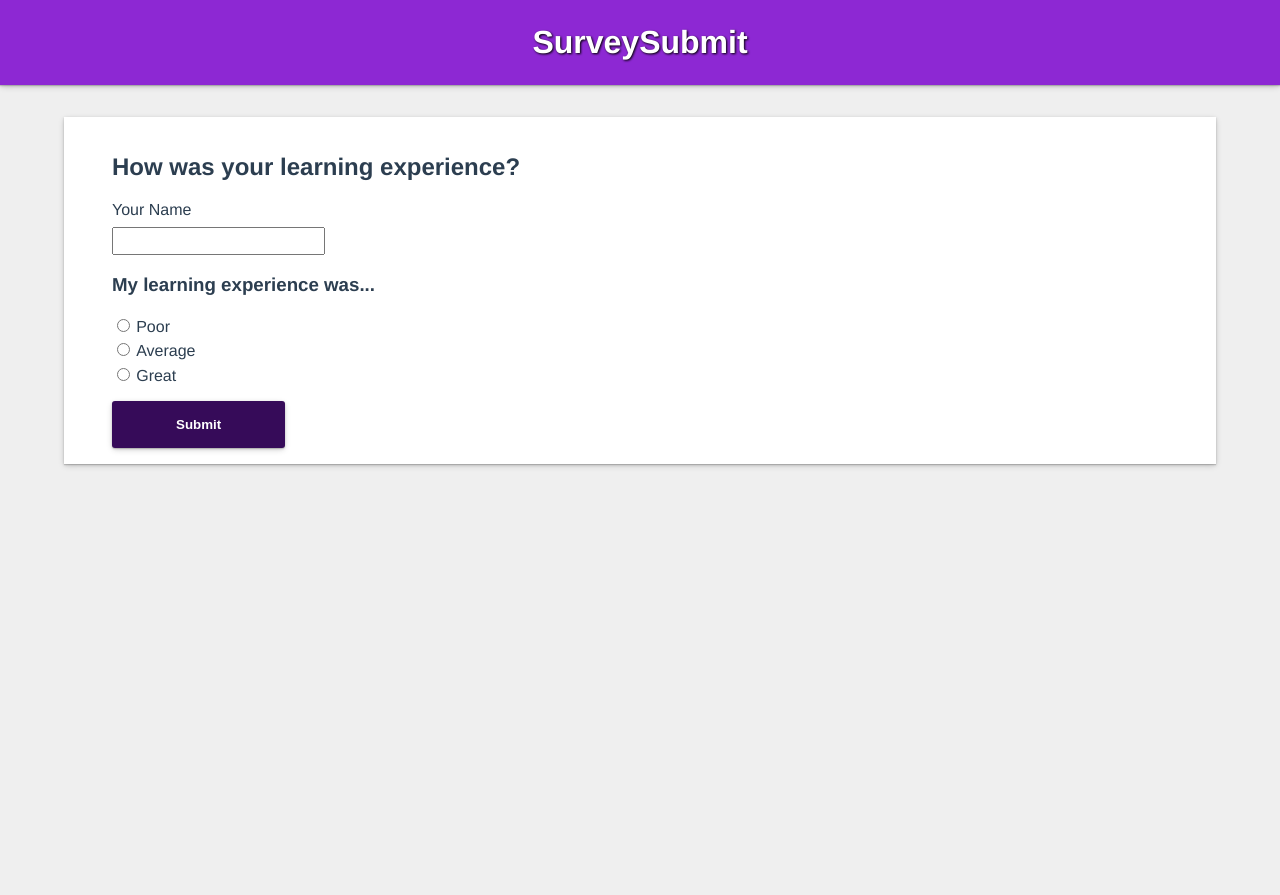
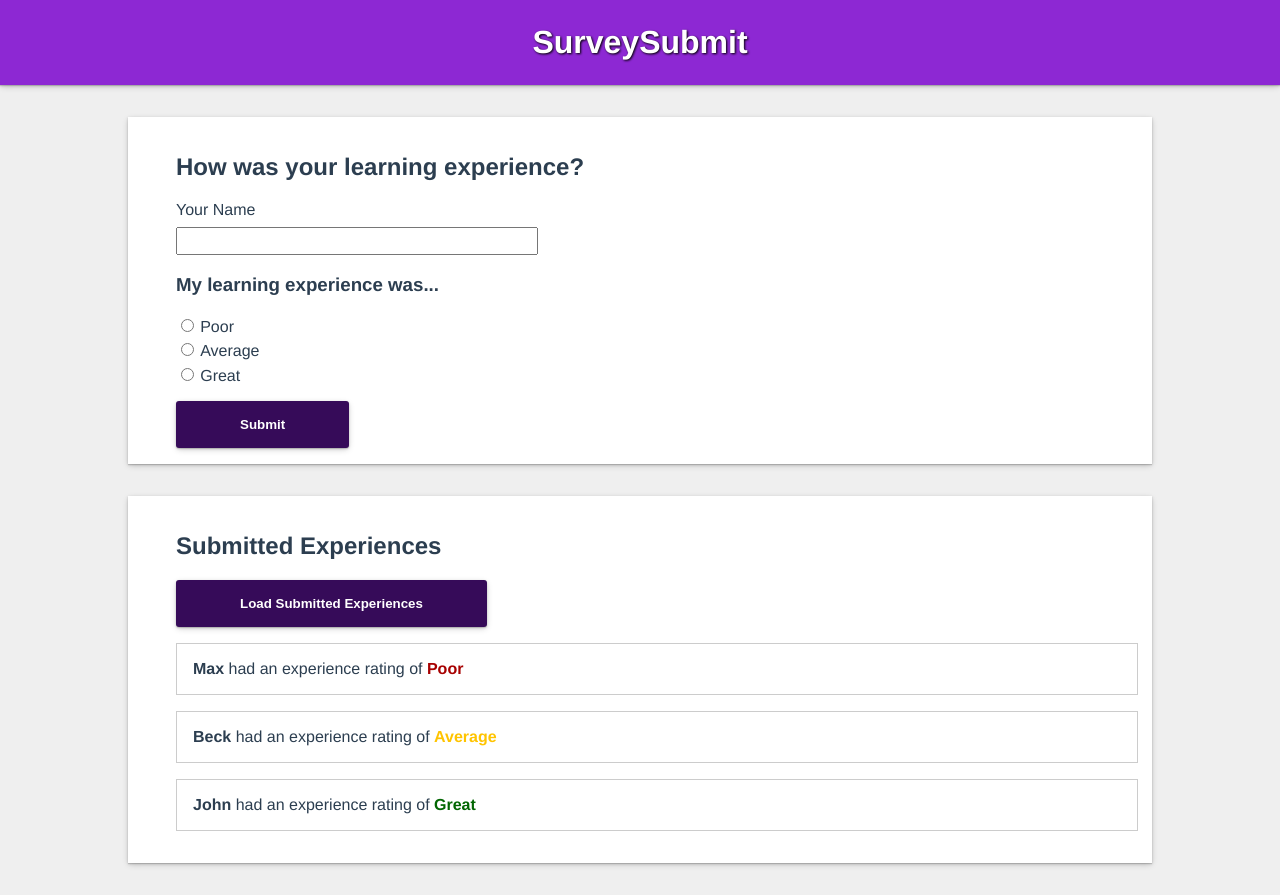
Before and after one commit to Reny8/Survey-Submit, a Vue app: page / in a window 1280 px wide. Before the commit the page ends 800 px from the top, so only its background shows below. Built offline with nearby package versions, Linux system fonts and the light colour scheme.

Commit message:
Add showexperiences component

```diff
--- a/src/App.vue
+++ b/src/App.vue
@@ -1,16 +1,41 @@
 <template>
   <TheHeader />
   <SurveyForm />
+  <ShowExperiences :experiences="experiences" />
 </template>
 
 <script>
 import SurveyForm from './components/SurveyForm.vue';
 import TheHeader from './components/TheHeader.vue';
+import ShowExperiences from './components/ShowExperiences.vue';
+
 export default {
   name: 'App',
   components: {
     SurveyForm,
     TheHeader,
+    ShowExperiences,
+  },
+  data() {
+    return {
+      experiences: [
+        {
+          id: new Date().toISOString(),
+          name: 'Max',
+          score: 'Poor',
+        },
+        {
+          id: new Date().toISOString(),
+          name: 'Beck',
+          score: 'Average',
+        },
+        {
+          id: new Date().toISOString(),
+          name: 'John',
+          score: 'Great',
+        },
+      ],
+    };
   },
 };
 </script>
@@ -32,7 +57,7 @@ body {
 section {
   box-shadow: rgba(0, 0, 0, 0.2) 0px 2px 7px -1px,
     rgba(0, 0, 0, 0.14) 0px 1px 1px 0px, rgba(0, 0, 0, 0.12) 0px 1px 3px 0px;
-  margin: 2rem 4rem;
+  margin: 2rem 8rem;
   padding: 1rem;
   display: flex;
   flex-direction: column;
--- /dev/null
+++ b/src/components/ShowExperiences.vue
@@ -0,0 +1,48 @@
+<template>
+  <section>
+    <h1>submitted experiences</h1>
+    <button>load submitted experiences</button>
+    <ul>
+      <li v-for="ex in experiences" :key="ex.id">
+        <b>{{ ex.name }}</b> had an experience rating of
+        <b :value="ex.score">{{ ex.score }}</b>
+      </li>
+    </ul>
+  </section>
+</template>
+
+<script>
+export default {
+  name: 'ShowExperiences',
+  props: ['experiences'],
+};
+</script>
+
+<style scoped>
+section h1 {
+  text-transform: capitalize;
+}
+ul {
+  list-style-type: none;
+  padding-left: 0rem;
+  display: flex;
+  flex-direction: column;
+  width: 100%;
+  text-align: left;
+  gap: 1rem;
+}
+ul li {
+  border: solid 1px #ccc;
+  padding: 1rem;
+  width: 100%;
+}
+b[value='Poor'] {
+  color: rgb(167, 1, 1);
+}
+b[value='Average'] {
+  color: rgb(255, 196, 0);
+}
+b[value='Great'] {
+  color: rgb(2, 102, 2);
+}
+</style>
--- a/src/components/SurveyForm.vue
+++ b/src/components/SurveyForm.vue
@@ -1,15 +1,15 @@
 <template>
   <section>
     <h1>How was your learning experience?</h1>
-    <form>
+    <form @submit.prevent="submitForm">
       <div class="name-container">
         <label for="name">your name</label>
-        <input name="name" type="text" />
+        <input name="name" type="text" v-model.trim="name" />
       </div>
       <h3>My learning experience was...</h3>
 
       <div class="radio-container" v-for="radio in radioValues" :key="radio.id">
-        <input type="radio" :value="radio.value" />
+        <input type="radio" :value="radio.value" v-model="radioSelection" />
         <p>{{ radio.value }}</p>
       </div>
       <button type="submit">submit</button>
@@ -23,6 +23,7 @@ export default {
   data() {
     return {
       name: '',
+      radioSelection: null,
       radioValues: [
         {
           id: new Date().toISOString(),
@@ -39,6 +40,13 @@ export default {
       ],
     };
   },
+  methods: {
+    submitForm() {
+      if (this.name === '' || this.radioSelection === null) {
+        return;
+      }
+    },
+  },
 };
 </script>
 
@@ -47,6 +55,7 @@ form {
   display: flex;
   flex-direction: column;
   align-items: flex-start;
+  width: 39%;
 }
 form div.radio-container {
   display: flex;
@@ -64,6 +73,7 @@ form div.name-container {
 }
 form div.name-container input {
   padding: 0.3rem 1rem;
+  width: 90%;
 }
 form div.radio-container p {
   margin: 0.2rem;
```
